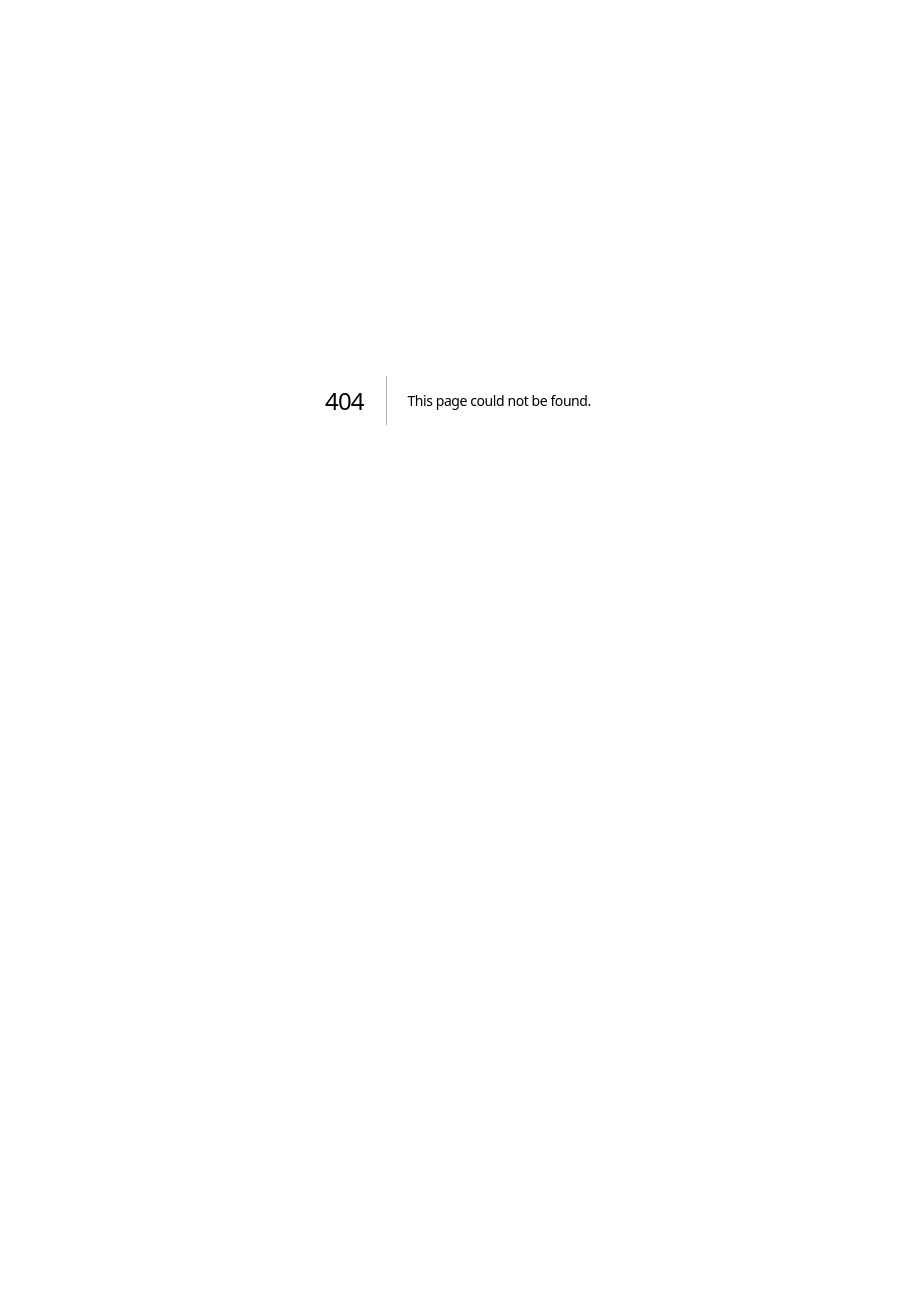
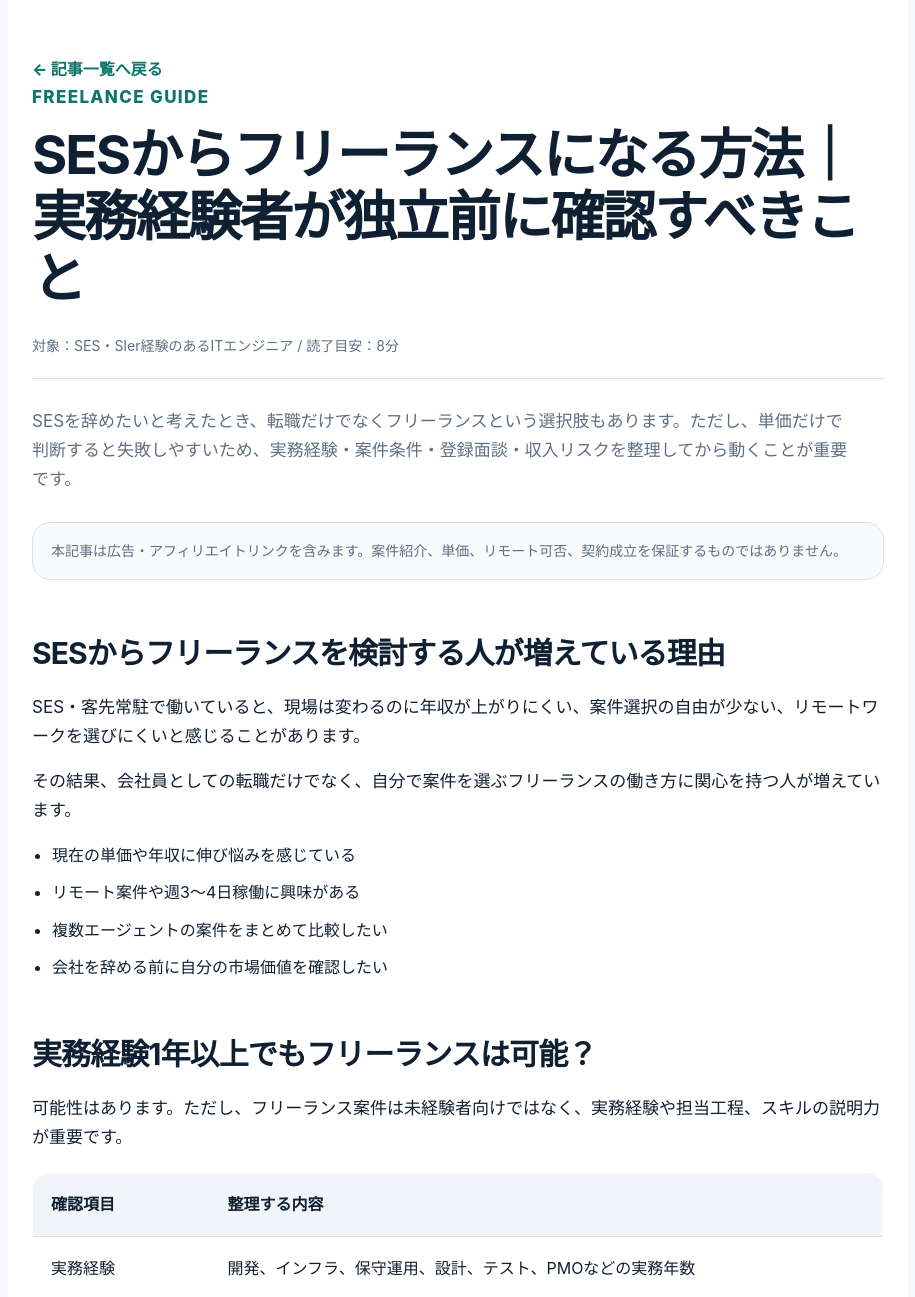
Before and after one commit to kosukekurihara-prog/engineer-career-lp, a Next.js app: page /articles/ses-to-freelance in a window 1280 px wide. Before the commit this address had no page. Shown: the top 1297 px of the page, without its empty margins (182-1097 px from the left). Before the commit the page ends 800 px from the top, so only its background shows below. Built offline with nearby package versions, Linux system fonts and the light colour scheme.

Commit message:
Add SES to freelance article

```diff
--- /dev/null
+++ b/app/articles/ses-to-freelance/page.tsx
@@ -0,0 +1,86 @@
+import Link from 'next/link';
+import type { Metadata } from 'next';
+
+const freelanceBoardUrl = 'https://px.a8.net/svt/ejp?a8mat=4B3Y37+BX9JXU+4LXM+626XU';
+
+export const metadata: Metadata = {
+  title: 'SESからフリーランスになる方法｜実務経験者が独立前に確認すべきこと｜SESキャリアナビ',
+  description: 'SES・SIer経験者がフリーランスを検討する前に確認すべき実務経験、案件相場、リモート案件、週3案件、登録面談、否認条件を整理します。',
+  alternates: { canonical: '/articles/ses-to-freelance' }
+};
+
+export default function SesToFreelanceArticle() {
+  return (
+    <main className="articlePage">
+      <Link className="backLink" href="/articles">← 記事一覧へ戻る</Link>
+      <p className="eyebrow">Freelance Guide</p>
+      <h1>SESからフリーランスになる方法｜実務経験者が独立前に確認すべきこと</h1>
+      <p className="articleMeta">対象：SES・SIer経験のあるITエンジニア / 読了目安：8分</p>
+      <p className="articleIntro">SESを辞めたいと考えたとき、転職だけでなくフリーランスという選択肢もあります。ただし、単価だけで判断すると失敗しやすいため、実務経験・案件条件・登録面談・収入リスクを整理してから動くことが重要です。</p>
+
+      <div className="articleNotice">本記事は広告・アフィリエイトリンクを含みます。案件紹介、単価、リモート可否、契約成立を保証するものではありません。</div>
+
+      <section>
+        <h2>SESからフリーランスを検討する人が増えている理由</h2>
+        <p>SES・客先常駐で働いていると、現場は変わるのに年収が上がりにくい、案件選択の自由が少ない、リモートワークを選びにくいと感じることがあります。</p>
+        <p>その結果、会社員としての転職だけでなく、自分で案件を選ぶフリーランスの働き方に関心を持つ人が増えています。</p>
+        <ul>
+          <li>現在の単価や年収に伸び悩みを感じている</li>
+          <li>リモート案件や週3〜4日稼働に興味がある</li>
+          <li>複数エージェントの案件をまとめて比較したい</li>
+          <li>会社を辞める前に自分の市場価値を確認したい</li>
+        </ul>
+      </section>
+
+      <section>
+        <h2>実務経験1年以上でもフリーランスは可能？</h2>
+        <p>可能性はあります。ただし、フリーランス案件は未経験者向けではなく、実務経験や担当工程、スキルの説明力が重要です。</p>
+        <table className="articleTable">
+          <thead><tr><th>確認項目</th><th>整理する内容</th></tr></thead>
+          <tbody>
+            <tr><td>実務経験</td><td>開発、インフラ、保守運用、設計、テスト、PMOなどの実務年数</td></tr>
+            <tr><td>担当工程</td><td>要件定義、基本設計、詳細設計、実装、運用改善など</td></tr>
+            <tr><td>技術スタック</td><td>Java、PHP、Python、TypeScript、React、AWS、Linuxなど</td></tr>
+            <tr><td>稼働条件</td><td>フルタイム、週3、リモート、常駐、稼働開始時期</td></tr>
+            <tr><td>商談対応</td><td>スキルシート、職務経歴、案件での役割を具体的に説明できるか</td></tr>
+          </tbody>
+        </table>
+      </section>
+
+      <section>
+        <h2>フリーランス案件を探すときの注意点</h2>
+        <p>フリーランスは会社員より自由度が高い一方で、契約終了や収入変動のリスクがあります。案件単価だけでなく、継続性や稼働条件も確認しましょう。</p>
+        <div className="checkList">
+          <div><strong>単価だけで判断しない</strong><p>高単価でも稼働が重い、常駐必須、短期契約などの条件がある場合があります。</p></div>
+          <div><strong>リモート条件を確認する</strong><p>フルリモート、ハイブリッド、初回出社ありなど、実際の条件は案件ごとに異なります。</p></div>
+          <div><strong>登録面談に対応する</strong><p>サービスによっては、登録後に面談で実務経験や利用意思を確認されます。</p></div>
+          <div><strong>対象外条件を確認する</strong><p>未経験、連絡不通、利用意思がない登録、対象エリア外などは案件紹介の対象外となる場合があります。</p></div>
+        </div>
+      </section>
+
+      <section>
+        <h2>案件比較にはフリーランスボードが使いやすい</h2>
+        <p>フリーランスボードは、ITフリーランス向けの案件検索プラットフォームです。複数のフリーランスエージェントの案件を横断的に確認しやすく、案件探しの手間を減らしたい人に向いています。</p>
+        <p>高単価、リモート、週3稼働、副業など、希望条件に近い案件を探したい場合は、まず案件の相場感を確認してみる価値があります。</p>
+        <p>ただし、利用には実務経験や面談確認が必要になる場合があるため、未経験者向けのサービスではありません。</p>
+      </section>
+
+      <section>
+        <h2>会社を辞める前にやるべき3つの準備</h2>
+        <ol>
+          <li>職務経歴書・スキルシートを整理する</li>
+          <li>希望単価と最低許容単価を決める</li>
+          <li>複数案件を比較し、リモート可否や稼働条件を確認する</li>
+        </ol>
+        <p>特にスキルシートは重要です。言語名だけではなく、担当した業務、改善したこと、使用技術、チームでの役割まで具体的に書きましょう。</p>
+      </section>
+
+      <section className="articleCta">
+        <h2>フリーランス案件の相場を確認してみませんか</h2>
+        <p>SES・SIer経験がある方は、会社を辞める前に案件相場や希望条件に合う案件の可能性を確認しておくと判断しやすくなります。</p>
+        <a href={freelanceBoardUrl} target="_blank" rel="nofollow sponsored noopener noreferrer" className="primary large">フリーランス案件を無料で確認する</a>
+        <p className="small">※PR。登録後、面談等で実務経験・利用意思・対象条件が確認される場合があります。</p>
+      </section>
+    </main>
+  );
+}
```
